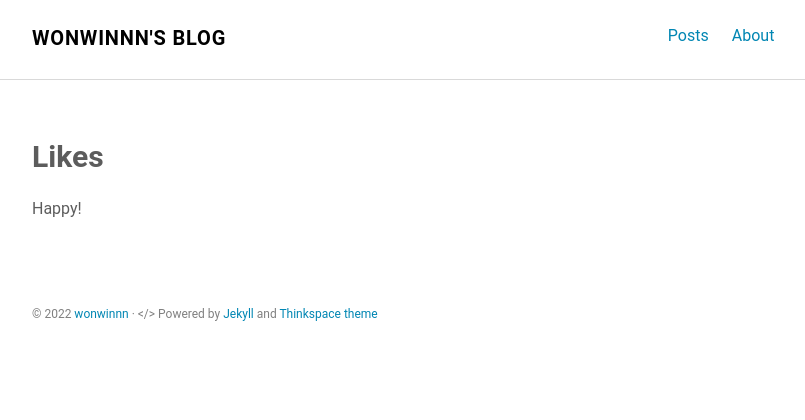
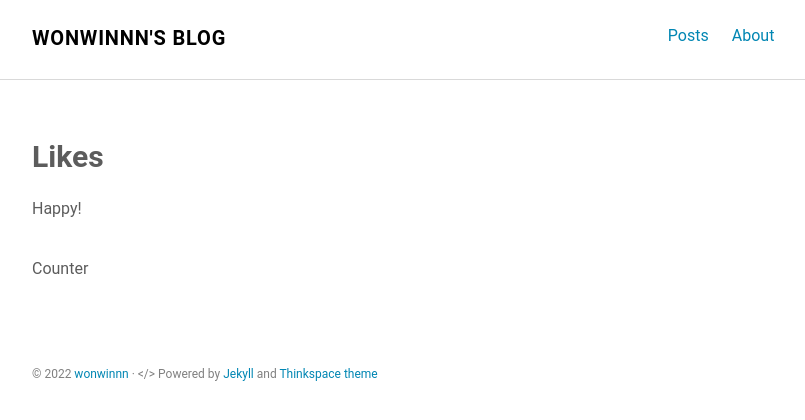
Before and after one commit to wonwinnn/wonwinnn.github.io, a Jekyll site: the page built from likes.md, in a window 1280 px wide. Shown: the top 420 px of the page, without its empty margins (232-1037 px from the left). Built offline with Jekyll 4.4.1, drawn with Linux system fonts in a browser that asks for light colours; some web fonts are replaced.

Commit message:
Update likes.md

```diff
--- a/likes.md
+++ b/likes.md
@@ -5,3 +5,7 @@ permalink: /likes/
 ---
 
 Happy!
+
+<span id="busuanzi_container_site_pv">
+	Counter <span id="busuanzi_value_site_pv"></span>
+</span>
```
